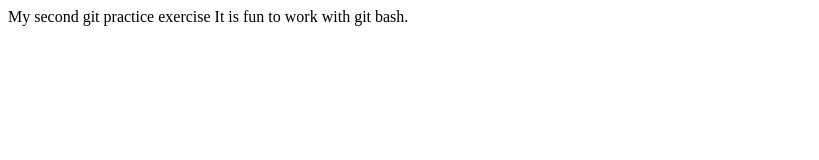
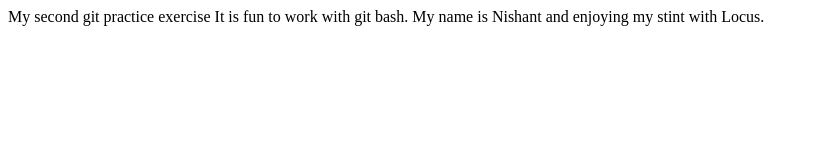
Before and after one commit to nishantgaurav23/git_practice2, a plain HTML site: page index.html in a window 1280 px wide. Shown: the whole page, without its empty margins (0-819 px from the left). Drawn offline with Linux system fonts and the light colour scheme.

Commit message:
Updated data in index.html

```diff
--- a/index.html
+++ b/index.html
@@ -3,5 +3,7 @@
 	<body>
 		My second git practice exercise
 		It is fun to work with git bash.
+		My name is Nishant and enjoying my stint with
+		Locus.
 	</body>
 </html>
```
